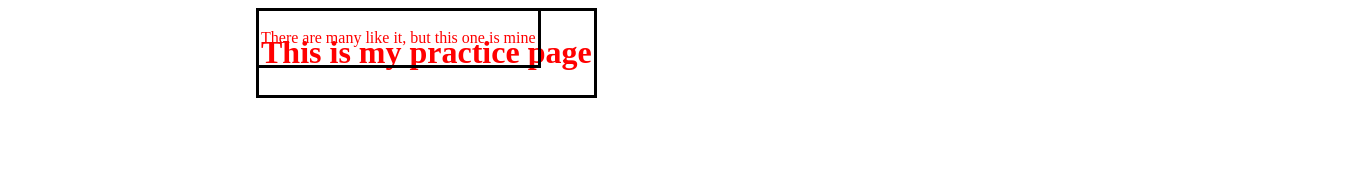
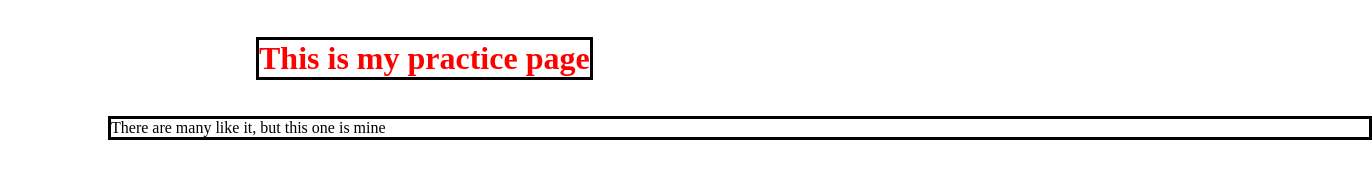
Before and after one commit to RobertKalnins/practice-space, a plain HTML site: page index.html in a window 1280 px wide. Shown: the whole page, 1372 px wide, since content can reach past the window. Drawn offline with Linux system fonts and the light colour scheme.

Commit message:
increase specificity of div styles

```diff
--- a/styles.css
+++ b/styles.css
@@ -1,15 +1,19 @@
 div {
+}
+div h1 {
     position: absolute;
     left: 20%;
-    padding: 2px;
     border-style: solid;
     border-width: 3px;
     border-color: black;
     color: red;
 }
-p {
-    padding: 50,50,50,50;
-    border: 5px;
-    border-color: aqua;
-    color: red;
+div p {
+    position: relative;
+    border-style: solid;
+    border-width: 3px;
+    border-color: black;
+    top: 100px;
+    left: 100px;
+    color: black;
 }
```
